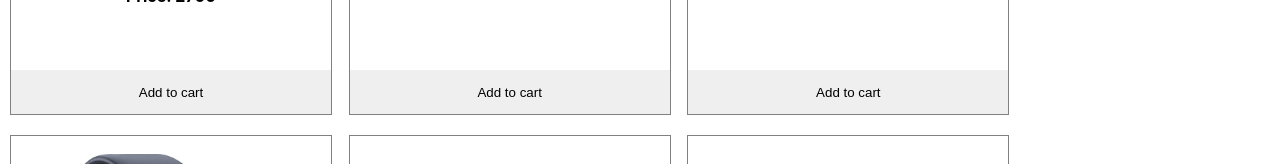
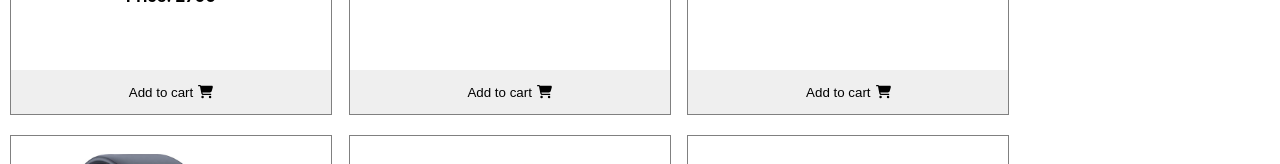
Before and after one commit to aariful-islam/lucky-one, a React (Create React App) app: page / in a window 1280 px wide. Shown: the part 519-683 px from the top of the page. Built offline with nearby package versions, Linux system fonts and the light colour scheme.

Commit message:
show watch name at cart(orders) section

```diff
--- a/package.json
+++ b/package.json
@@ -3,6 +3,9 @@
   "version": "0.1.0",
   "private": true,
   "dependencies": {
+    "@fortawesome/fontawesome-svg-core": "^6.1.1",
+    "@fortawesome/free-solid-svg-icons": "^6.1.1",
+    "@fortawesome/react-fontawesome": "^0.1.18",
     "@testing-library/jest-dom": "^5.16.3",
     "@testing-library/react": "^12.1.4",
     "@testing-library/user-event": "^13.5.0",
--- a/src/Component/Shop/Shop.js
+++ b/src/Component/Shop/Shop.js
@@ -4,12 +4,20 @@ import './Shop.css'
 
 const Shop = () => {
     const [watches, setWatches]=useState([])
+    const [cart,setCart]=useState([])
     useEffect( ()=>{
         fetch('watch.json')
         .then(res=>res.json())
         .then(data=>setWatches(data))
     },[])
 
+    const handleAddToCart=(watch)=>{
+        const newcart=[...cart,watch]
+
+        setCart(newcart);
+        console.log(cart)
+
+    }
 
     return (
 
@@ -21,12 +29,16 @@ const Shop = () => {
                     watches.map(watch=> <Watch
                     watch={watch}
                     key={watch.id}
+                    handleAddToCart={handleAddToCart}
                     ></Watch>)
                 }
 
             </div>
             <div className='cart'>
                 <h3>Your Orders</h3>
+                {
+                    cart.map(c=> <h4>{c.name}</h4>)
+                }
 
             </div>
 
--- a/src/Component/Watch/Watch.css
+++ b/src/Component/Watch/Watch.css
@@ -16,6 +16,12 @@
     position: absolute;
     bottom: 0;
     width: 100%;
+    display: flex;
+    align-items: center;
+    justify-content: center;
+}
+.btn-text{
+    margin-right: 5px;
 }
 .watchName{
     margin-top: -40px;
--- a/src/Component/Watch/Watch.js
+++ b/src/Component/Watch/Watch.js
@@ -1,16 +1,21 @@
+import { FontAwesomeIcon } from '@fortawesome/react-fontawesome';
+import { faShoppingCart } from '@fortawesome/free-solid-svg-icons';
 import React from 'react';
 import './Watch.css'
 
+
 const Watch = (props) => {
     const{name,price,img}=props.watch
+    const {handleAddToCart}=props;
     return (
         <div className='watchDetails'>
              <img className='watchImage' src={img} alt=""/>
             <h1 className='watchName'>Name : {name}</h1>
 
             <h4 className='watchPrice'>Price: {price}</h4>
-            <button className='addToCartBtn'>
-                <p>Add to cart</p>
+            <button onClick={()=>{handleAddToCart(props.watch)}} className='addToCartBtn'>
+                <p className='btn-text'>Add to cart</p>
+                <span> <FontAwesomeIcon icon={faShoppingCart}></FontAwesomeIcon> </span>
             </button>
 
         </div>
```
Also changed, not shown: src/fakeData/watch.json (added, +57 -0 lines), 1 other file (tests, documents, lock files or other folders).
